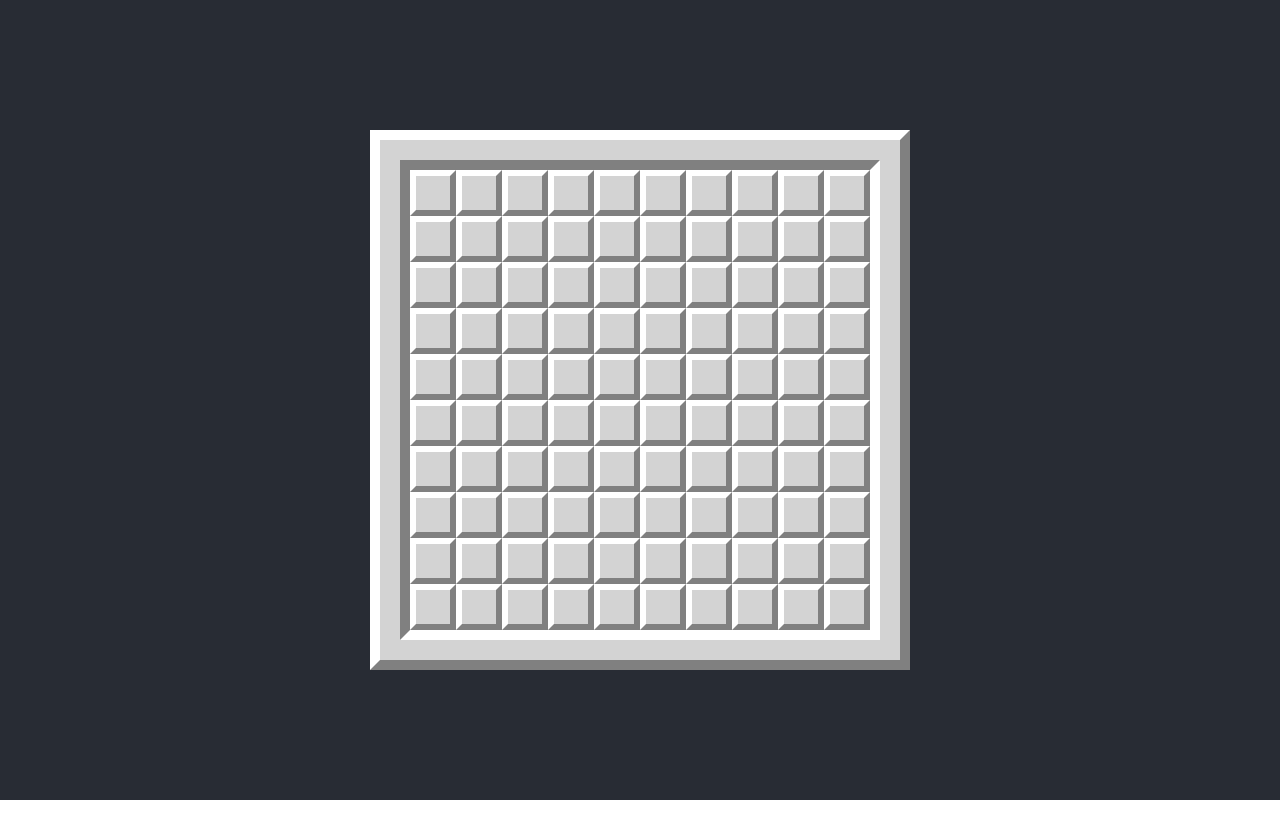
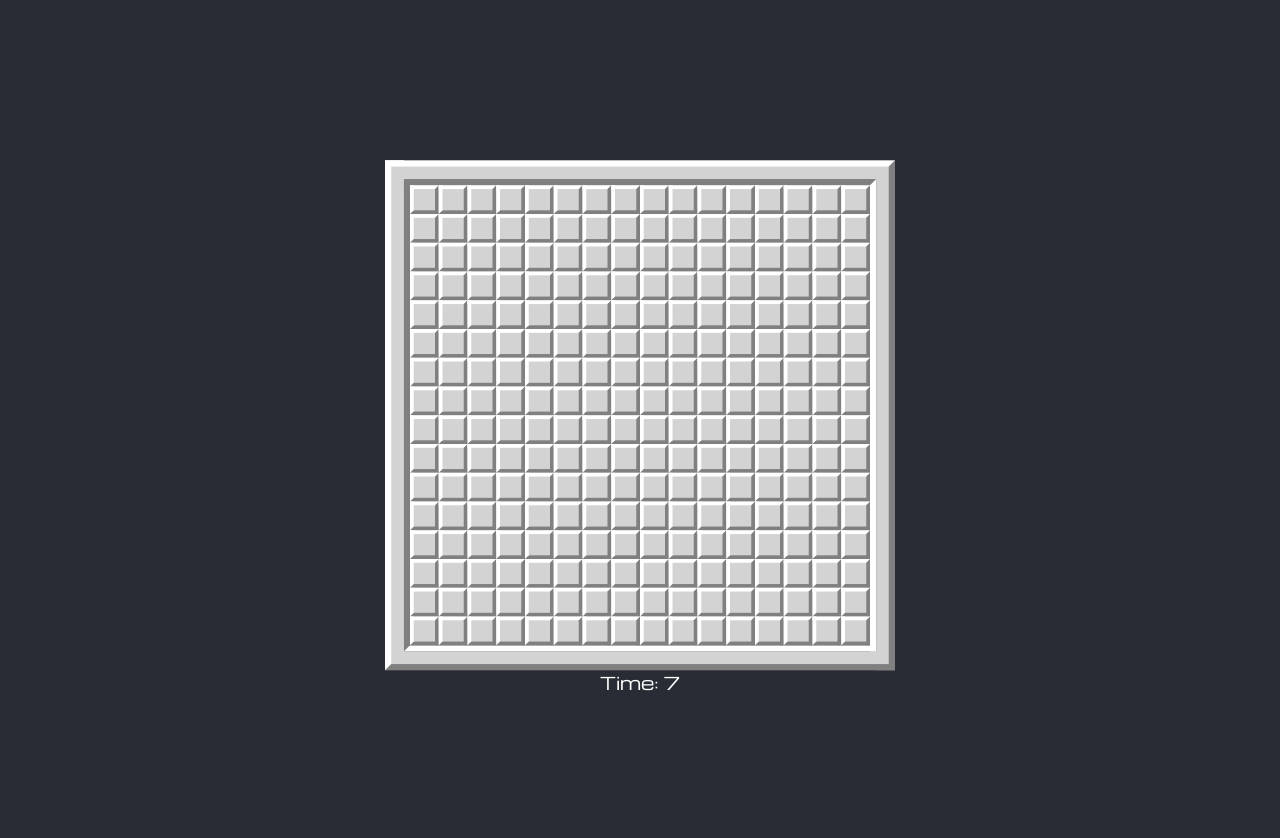
Before and after one commit to pylirious/Minesweeper, a React (Create React App) app: page / in a window 1280 px wide. Shown: the top 838 px of the page. Before the commit the page ends 800 px from the top, so only its background shows below. Built offline with nearby package versions, Linux system fonts and the light colour scheme.

Commit message:
Added GameOver + auto complete + display wrong flag + scaling

```diff
--- a/public/index.html
+++ b/public/index.html
@@ -3,6 +3,9 @@
   <head>
     <meta charset="utf-8" />
     <link rel="icon" href="%PUBLIC_URL%/favicon.ico" />
+    <link rel="preconnect" href="https://fonts.googleapis.com">
+    <link rel="preconnect" href="https://fonts.gstatic.com" crossorigin>
+    <link href="https://fonts.googleapis.com/css2?family=Michroma&display=swap" rel="stylesheet">
     <meta name="viewport" content="width=device-width, initial-scale=1" />
     <meta name="theme-color" content="#000000" />
     <meta
--- a/src/App.css
+++ b/src/App.css
@@ -20,7 +20,7 @@
   flex-direction: column;
   align-items: center;
   justify-content: center;
-  font-size: calc(10px + 2vmin);
+  font-size: calc(12px + 2vmin);
   color: white;
 }
 
--- a/src/App.tsx
+++ b/src/App.tsx
@@ -6,7 +6,7 @@ function App() {
   return (
     <div className="App">
       <header className="App-header">
-        <Board mines={10} height={10} width={10}/>
+        <Board mines={40} height={16} width={16}/>
       </header>
 
     </div>
--- a/src/Components/Board.css
+++ b/src/Components/Board.css
@@ -1,3 +1,4 @@
 button{
     padding: 10px 24px;
+    border-color: darkred;
 }
--- a/src/Components/Board.tsx
+++ b/src/Components/Board.tsx
@@ -1,39 +1,92 @@
-import React, {useState} from "react";
+import React, {useEffect, useState} from "react";
 import {FieldData} from "../FieldData";
 import {Cell} from "./Cell";
 
 
-export const Board = (props:{
-    mines:number,
-    width:number,
-    height:number
-}) =>{
+export const Board = (props: {
+    mines: number,
+    width: number,
+    height: number
+}) => {
 
     const [boardData, setBoardData] = useState(() => initBoardData(props.width, props.height, props.mines));
-    const [mineCount, setMineCount] = useState(props.mines);
+    const [gameOver, setGameOver] = useState(false);
+    const [timer, setTimer] = useState(0);
 
+    let startTime: number;
 
-    const handleContext = (e : React.MouseEvent<HTMLButtonElement, MouseEvent>, field: FieldData) => {
+    useEffect(() => {
+        startTime = Date.now();
+        const timer = setInterval(() => { // Creates an interval which will update the current data every minute
+            // This will trigger a rerender every component that uses the useDate hook.
+            setTimer(Date.now() - startTime);
+        }, 1000);
+        return () => {
+            clearInterval(timer); // Return a funtion to clear the timer so that it will stop being called on unmount
+        }
+    }, []);
+
+    const handleContext = (e: React.MouseEvent<HTMLButtonElement, MouseEvent>, field: FieldData) => {
         e.preventDefault();
+        if (gameOver) {
+            return;
+        }
+
         let updatedData = [...boardData];
-        updatedData[field.x][field.y].isFlagged = true;
+        updatedData[field.x][field.y].isFlagged = !updatedData[field.x][field.y].isFlagged;
 
         setBoardData(updatedData);
         return false;
     }
 
-    const handleClick = (field: FieldData) => {
+    const handleClick = (field: FieldData, manual: boolean) => {
+        if (gameOver) {
+            return;
+        }
+
         let updatedData = [...boardData];
+        if (updatedData[field.x][field.y].isRevealed) {
+            if (manual) {
+                console.log("Manual!!!");
+                let flags = 0
+                let neighbour = traverseField(updatedData, field.x, field.y, props.height, props.width);
+                neighbour.forEach(n => {
+                    if (n.isFlagged)
+                        flags++;
+                })
+                if (flags >= updatedData[field.x][field.y].neighbours) {
+                    neighbour.forEach(n => handleClick(n, false))
+                }
+            }
+            return;
+
+        }
+        if (updatedData[field.x][field.y].isFlagged) {
+            return;
+        }
         updatedData[field.x][field.y].isRevealed = true;
+
+        if (updatedData[field.x][field.y].isMine) {
+            setGameOver(true);
+        }
+
+        if (updatedData[field.x][field.y].neighbours === 0) {
+            traverseField(updatedData, field.x, field.y, props.height, props.width).forEach(n => {
+                handleClick(n, false);
+            })
+        }
 
         setBoardData(updatedData);
     }
 
-    return(
+    return (
+        <div style={{
+            transform: `scale(${10 / props.height}, ${10 / props.height})`,
+        }}>
             <div style={{
                 border: "30px solid white",
                 borderRightColor: "gray",
-            borderBottomColor: "gray"
+                borderBottomColor: "gray",
             }}>
                 <div style={{
                     border: "10px solid",
@@ -41,18 +94,20 @@ export const Board = (props:{
                     borderLeftColor: "gray",
                     borderBottomColor: "white",
                     borderRightColor: "white",
-            display: "flex",
-            flexDirection: "row",
-            flexWrap: "wrap",
+                    display: "grid",
+                    gridTemplateRows: `repeat(${props.height}, minmax(0, 1fr));`,
+                    gridTemplateColumns: `repeat(${props.width}, minmax(0, 1fr));`,
+                    gridAutoFlow: "column",
+
                     outline: "20px solid lightgray",
                 }}>
-            {boardData.map(rows =>{
-                return(
-                    <div >
-                        {rows.map(item =>{
+                    {boardData.map(rows => {
+                        return (
+                            <div>
+                                {rows.map(item => {
 
-                    return(
-                        <Cell fieldData={item} onClick={handleClick} onContext={handleContext}></Cell>
+                                    return (
+                                        <Cell fieldData={item} onClick={handleClick} onContext={handleContext} gameOver={gameOver}/>
                                     )
                                 })}
 
@@ -63,19 +118,24 @@ export const Board = (props:{
                     <br/>
                 </div>
             </div>
+            <span>
+                {gameOver ? "GAME OVER" : "Time: " + Math.trunc(timer / 1000)}
+            </span>
+        </div>
+
 
     );
 
 
 }
-const initBoardData = (width:number, height:number, mines:number) => {
+const initBoardData = (width: number, height: number, mines: number) => {
 
     console.warn("Initiating Board");
-    let data:FieldData[][] = [];
+    let data: FieldData[][] = [];
 
-    for(let i = 0; i < height; i++) {
+    for (let i = 0; i < width; i++) {
         data.push([]);
-        for (let g = 0; g < width; g++) {
+        for (let g = 0; g < height; g++) {
             data[i][g] = {
                 x: i,
                 y: g,
@@ -97,10 +157,10 @@ const initBoardData = (width:number, height:number, mines:number) => {
 }
 const placeMines = (data: FieldData[][], mineSum: number, height: number, width: number) => {
     let minesPlanted = 0;
-    while(minesPlanted < mineSum){
+    while (minesPlanted < mineSum) {
         let ranX = Math.trunc(Math.random() * width);
         let ranY = Math.trunc(Math.random() * height);
-        if(!(data[ranX][ranY].isMine)){
+        if (!(data[ranX][ranY].isMine)) {
             data[ranX][ranY].isMine = true;
             minesPlanted++;
         }
@@ -109,40 +169,48 @@ const placeMines = (data: FieldData[][], mineSum: number, height: number, width:
 }
 
 const getMines = (data: FieldData[][]) => {
-    let mineArray : FieldData[] = [];
+    let mineArray: FieldData[] = [];
     data.forEach(rows => rows.forEach(
         item => {
-            if(item.isMine){
+            if (item.isMine) {
                 mineArray.push(item);
             }
         }
-
     ));
     return mineArray;
 }
 
 const traverseField = (data: FieldData[][], x: number, y: number, height: number, width: number) => {
+    if(x === 0){
+        console.log(`Mine at: x${x} y${y}`);
+    }
     let neighbours: FieldData[] = [];
 
-    if(x > 0){
-        neighbours.push(data[x-1][y]);
-        if(y > 0){
-            neighbours.push(data[x-1][y-1]);
-            neighbours.push(data[x][y-1]);
+    if (x > 0) {
+        neighbours.push(data[x - 1][y]);
+        if (y > 0) {
+            neighbours.push(data[x - 1][y - 1]);
+            //neighbours.push(data[x][y - 1]);
+        }
+        if (y < height - 1) {
+            neighbours.push(data[x - 1][y + 1]);
+            //neighbours.push(data[x][y + 1]);
+        }
+    }
+    if (x < width - 1) {
+        neighbours.push(data[x + 1][y]);
+        if (y > 0) {
+            neighbours.push(data[x + 1][y - 1]);
+        }
+        if (y < height - 1) {
+            neighbours.push(data[x + 1][y + 1]);
+        }
     }
     if(y < height - 1){
-            neighbours.push(data[x-1][y+1]);
-            neighbours.push(data[x][y+1]);
+        neighbours.push(data[x][y + 1]);
     }
-    }
-    if(x < width - 1){
-        neighbours.push(data[x+1][y]);
     if(y > 0){
-            neighbours.push(data[x+1][y-1]);
-        }
-        if(y < height -1){
-            neighbours.push(data[x+1][y+1]);
-        }
+        neighbours.push(data[x][y - 1]);
     }
 
     return neighbours;
--- a/src/Components/Cell.tsx
+++ b/src/Components/Cell.tsx
@@ -3,11 +3,12 @@ import {FieldData} from "../FieldData";
 export const Cell = (props: {
     fieldData: FieldData,
     onClick: Function,
-    onContext: Function
+    onContext: Function,
+    gameOver: boolean
 }) => {
 
     return(
-        <div className={"cell"} id={props.fieldData.isRevealed ? "revealed" : ""} onClick={e => props.onClick(props.fieldData)} onContextMenu={e => props.onContext(e, props.fieldData)}>
+        <div className={"cell"} id={props.fieldData.isRevealed ? "revealed" : ""} onClick={e => props.onClick(props.fieldData, true)} onContextMenu={e => props.onContext(e, props.fieldData)} style={getStyle(props.fieldData, props.gameOver)}>
             <div className={"innerCell"}>
                 {getView(props.fieldData)}
             </div>
@@ -31,3 +32,47 @@ const getView = (field: FieldData) => {
         return ""
     }
 }
+
+const getStyle = (field: FieldData, gameOver: boolean) =>{
+    let style = {
+        color: "",
+        backgroundColor: "lightgrey"
+    };
+    switch (field.neighbours) {
+        case 1:
+            style.color = "blue"
+            break;
+        case 2:
+            style.color = "green"
+            break;
+        case 3:
+            style.color = "red"
+            break;
+        case 4:
+            style.color = "darkblue"
+
+            break;
+        case 5:
+            style.color = "darkred"
+            break;
+        case 6:
+            style.color = "turquoise"
+            break;
+        case 7:
+            style.color = "purple"
+            break;
+        case 8:
+            style.color = "gray"
+            break;
+        default:
+            break;
+    }
+    if(!field.isMine && field.isFlagged && gameOver){
+        style.backgroundColor = "coral"
+    }
+
+    if(field.isRevealed){
+        style.backgroundColor = "#c5c5c5"
+    }
+    return style;
+}
--- a/src/index.css
+++ b/src/index.css
@@ -1,6 +1,6 @@
 body {
   margin: 0;
-  font-family: -apple-system, BlinkMacSystemFont, 'Segoe UI', 'Roboto', 'Oxygen',
+  font-family: "Michroma",-apple-system, BlinkMacSystemFont, 'Segoe UI', 'Roboto', 'Oxygen',
     'Ubuntu', 'Cantarell', 'Fira Sans', 'Droid Sans', 'Helvetica Neue',
     sans-serif;
   -webkit-font-smoothing: antialiased;
@@ -25,6 +25,9 @@ code {
 }
 
 .cell#revealed{
-  border-color: #8b8b8b
-
+  border-color: gray;
+  border-right-color: white;
+  border-bottom-color: white;
+  font-weight: bold;
+  background-color: #c5c5c5;
 }
```
Lines whose indentation alone changed are shown as unchanged.
